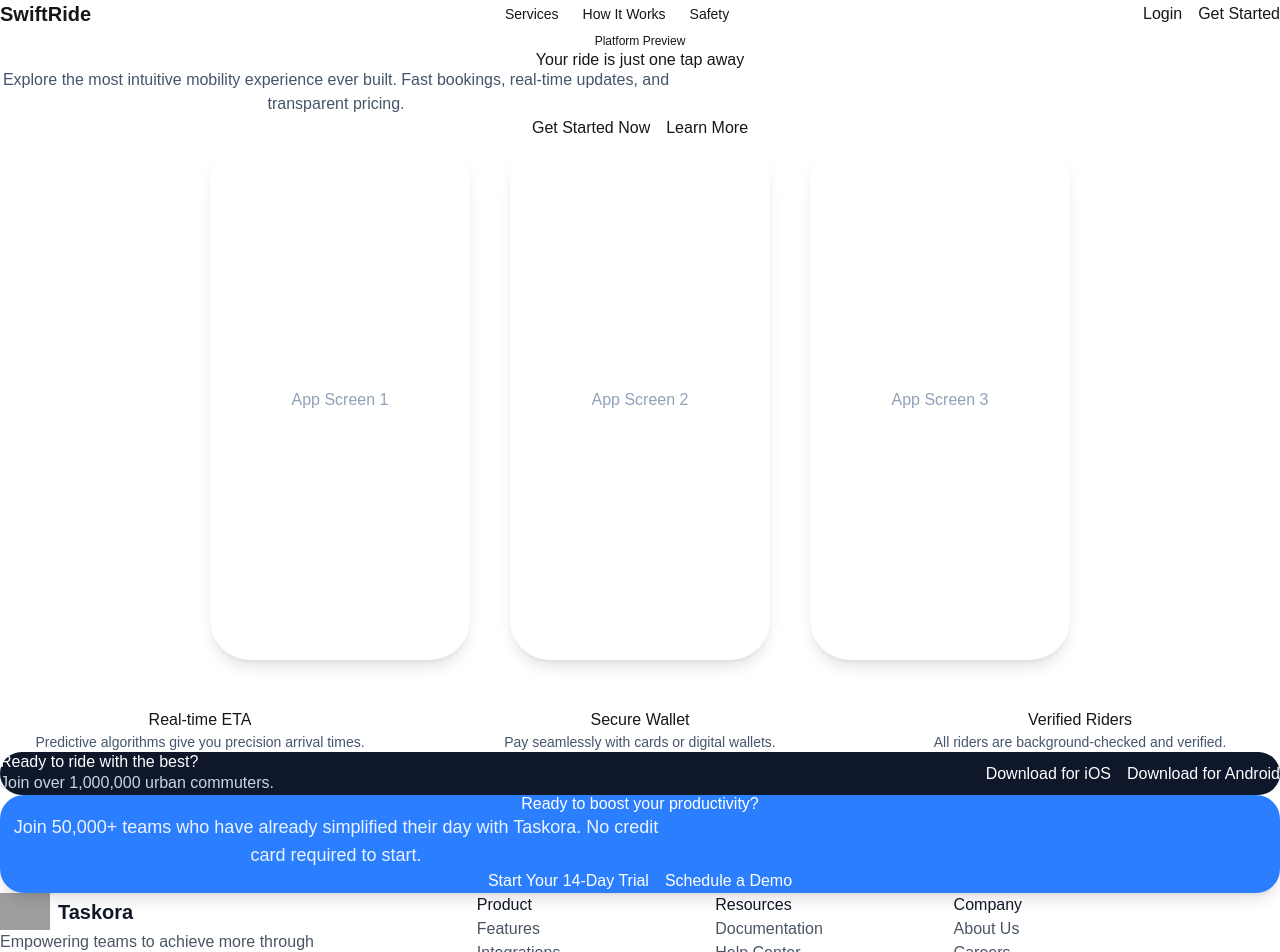
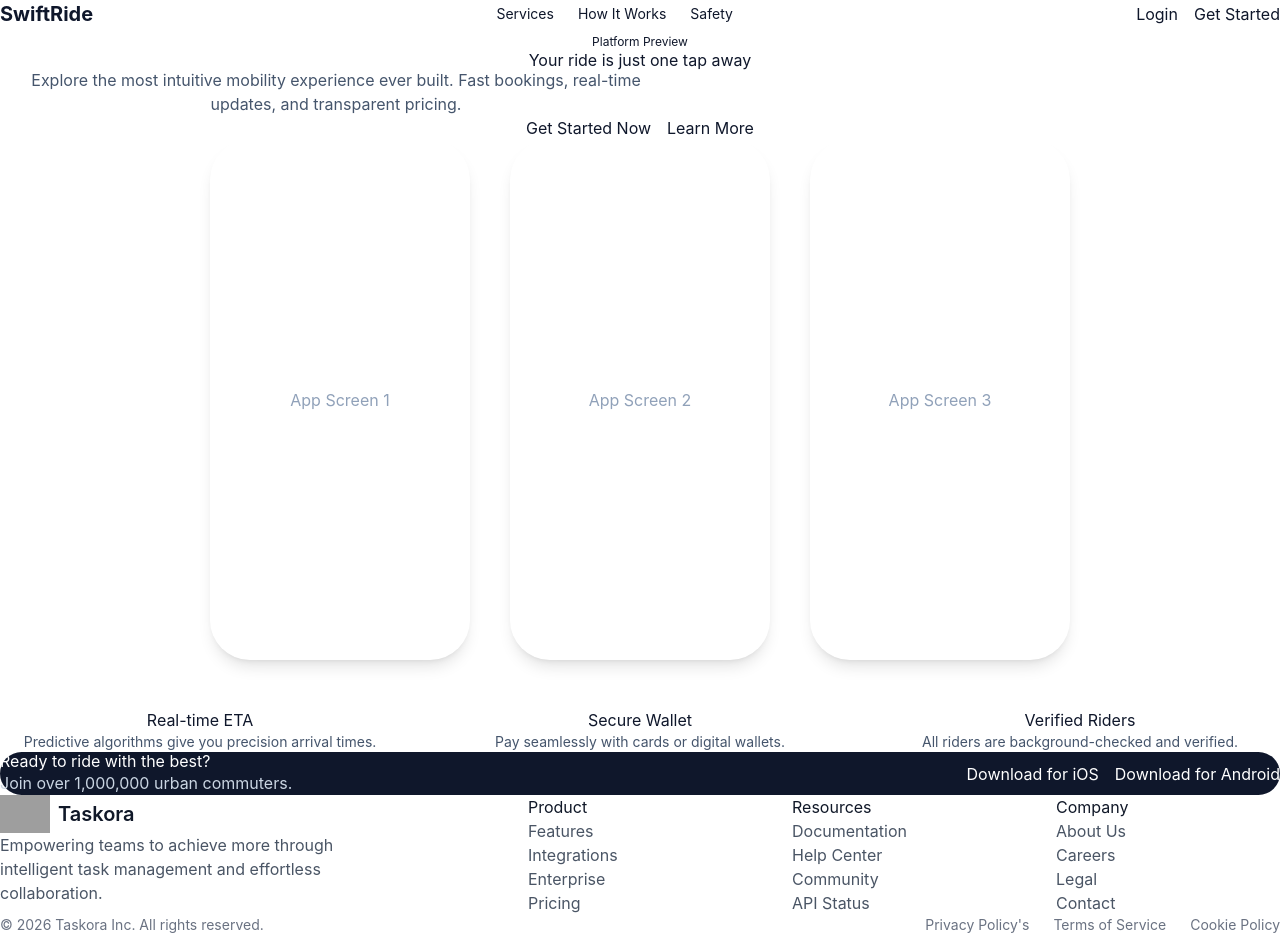
Before and after one commit to hemantgupta98/SwiftRide, a Next.js app in the folder client/: page /home in a window 1280 px wide. Shown: the top 952 px of the page. Built offline with nearby package versions, Linux system fonts and the light colour scheme; grey boxes are pictures that could not be loaded.

Commit message:
some changes on footer

```diff
--- a/client/src/app/globals.css
+++ b/client/src/app/globals.css
@@ -24,9 +24,3 @@ body {
     --foreground: #ededed;
   }
 }
-
-body {
-  background: var(--background);
-  color: var(--foreground);
-  font-family: Arial, Helvetica, sans-serif;
-}
--- a/client/src/app/home/page.tsx
+++ b/client/src/app/home/page.tsx
@@ -8,12 +8,14 @@ import Footer from "../../components/layout/footer";
 export default function Home() {
   return (
     <>
+      <div>
         <Navbar />
         <Hero />
         <AppPreview />
         <Features />
         <CTA />
         <Footer />
+      </div>
     </>
   );
 }
--- a/client/src/app/layout.tsx
+++ b/client/src/app/layout.tsx
@@ -1,6 +1,6 @@
 import type { Metadata } from "next";
+import "./globals.css";
 import { Geist, Geist_Mono } from "next/font/google";
-import "./globals.css";
 
 const geistSans = Geist({
   variable: "--font-geist-sans",
--- a/client/src/components/layout/footer.tsx
+++ b/client/src/components/layout/footer.tsx
@@ -1,45 +1,11 @@
-"use client";
+import Image from "next/image";
 
-import Image from "next/image";
-import { Toaster, toast } from "sonner";
-
-export default function CallToActionPage() {
+export default function Footer() {
   return (
-    <main className="bg-white ">
-      {/* ================= CTA SECTION ================= */}
-      <section className="px-4 sm:px-6 lg:px-8 py-12 sm:py-16 lg:py-24">
-        <div className="max-w-7xl mx-auto bg-blue-500 rounded-2xl sm:rounded-3xl px-5 sm:px-8 lg:px-10 py-12 sm:py-16 lg:py-20 text-center text-white shadow-lg relative overflow-hidden">
-          {/* Decorative Circle */}
-          <div className="absolute top-4 right-4 sm:top-6 sm:right-6 w-20 h-20 sm:w-32 sm:h-32 border border-white/20 rounded-full" />
-
-          <h2 className="text-2xl sm:text-3xl lg:text-4xl font-bold">
-            Ready to boost your productivity?
-          </h2>
-
-          <p className="mt-4 text-base sm:text-lg text-white/90 max-w-2xl mx-auto">
-            Join 50,000+ teams who have already simplified their day with
-            Taskora. No credit card required to start.
-          </p>
-          <Toaster position="top-center" richColors />
-          <div className="mt-10 flex flex-col sm:flex-row gap-4 justify-center">
-            <button
-              onClick={() => toast.warning("work on progress")}
-              className="bg-white text-blue-600 px-8 py-3 rounded-md font-semibold hover:bg-gray-100 transition"
+    <footer
+      className={`w-full border-t px-4 sm:px-6 lg:px-8 py-10 sm:py-12 lg:py-16 `}
     >
-              Start Your 14-Day Trial
-            </button>
-            <button
-              onClick={() => toast.warning("work on progress")}
-              className="bg-white/20 text-white px-8 py-3 rounded-md font-semibold hover:bg-white/30 transition"
-            >
-              Schedule a Demo
-            </button>
-          </div>
-        </div>
-      </section>
-
-      <footer className="border-t px-4 sm:px-6 lg:px-8 py-10 sm:py-12 lg:py-16">
-        <div className="max-w-6xl mx-auto grid grid-cols-1 sm:grid-cols-2 lg:grid-cols-5 gap-8 sm:gap-10">
+      <div className="w-full grid grid-cols-1 sm:grid-cols-2 lg:grid-cols-5 gap-8 sm:gap-10">
         {/* Brand */}
         <div className="sm:col-span-2 lg:col-span-2">
           <div className="flex items-center gap-2">
@@ -48,16 +14,14 @@ export default function CallToActionPage() {
               alt="logo"
               height={42}
               width={42}
-                className="sm:h-[50px] sm:w-[50px]"
+              className="sm:h-12.5 sm:w-12.5"
             />
-              <span className="text-xl font-semibold text-gray-900">
-                Taskora
-              </span>
+            <span className="text-xl font-semibold text-gray-900">Taskora</span>
           </div>
 
           <p className="mt-4 text-gray-600 max-w-sm">
-              Empowering teams to achieve more through intelligent task
-              management and effortless collaboration.
+            Empowering teams to achieve more through intelligent task management
+            and effortless collaboration.
           </p>
         </div>
 
@@ -96,7 +60,7 @@ export default function CallToActionPage() {
       </div>
 
       {/* Bottom Bar */}
-        <div className="max-w-6xl mx-auto mt-10 sm:mt-12 pt-6 border-t flex flex-col md:flex-row justify-between items-center text-sm text-gray-500 gap-4">
+      <div className="w-full mt-10 sm:mt-12 pt-6 border-t flex flex-col md:flex-row justify-between items-center text-sm text-gray-500 gap-4">
         <p>© 2026 Taskora Inc. All rights reserved.</p>
 
         <div className="flex flex-wrap justify-center gap-4 sm:gap-6">
@@ -112,6 +76,5 @@ export default function CallToActionPage() {
         </div>
       </div>
     </footer>
-    </main>
   );
 }
```
Lines whose indentation alone changed are shown as unchanged.
